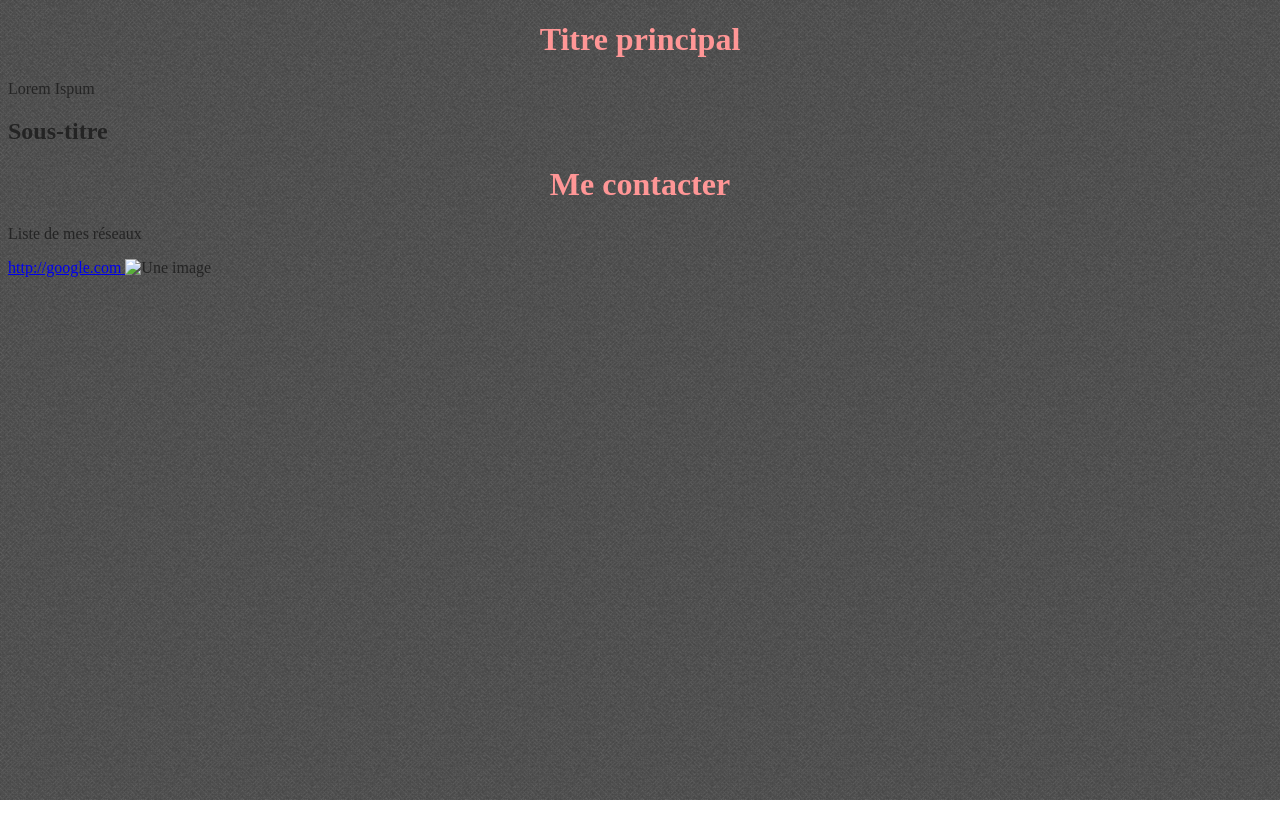
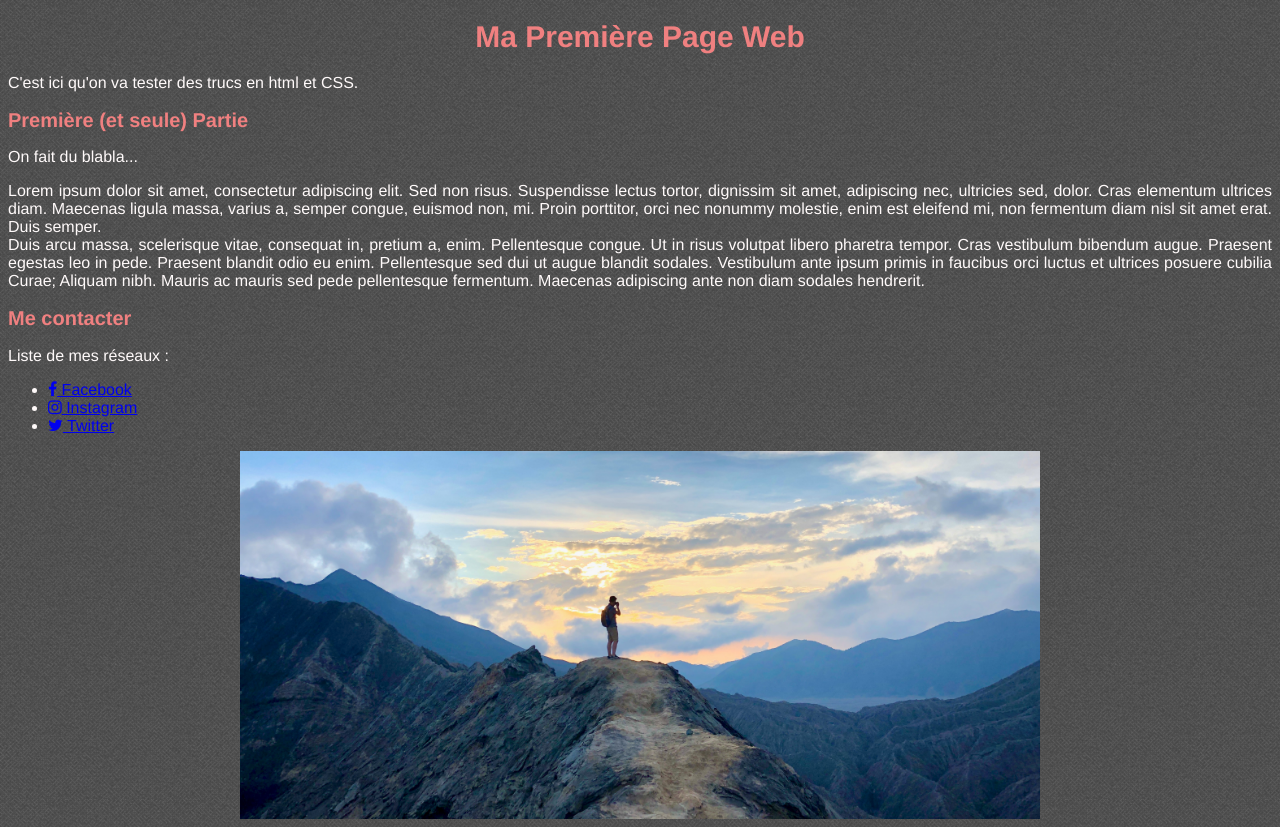
Before and after one commit to MickaelKohler/html_css_test, a plain HTML site: page index.html in a window 1280 px wide. Before the commit the page ends 800 px from the top, so only its background shows below. Drawn offline with Linux system fonts and the light colour scheme.

Commit message:
Update index.html and add img

```diff
--- a/index.html
+++ b/index.html
@@ -3,19 +3,35 @@
 
 <head>
 	<meta charset="utf-8">
+	<link rel="stylesheet" href="https://maxcdn.bootstrapcdn.com/font-awesome/4.5.0/css/font-awesome.min.css">
 	<link rel="stylesheet" href="style.css">
-	<title></title>
+	<title> Page Web Test </title>
 </head>
 
 <body>
-	<h1> Titre principal </h1>
-	<p> Lorem Ispum </p>
-	<h2> Sous-titre </h2>
+	<h1> Ma Première Page Web </h1>
 
-	<h1> Me contacter </h1>
-	<p> Liste de mes réseaux </p>
-	<a href="Google">http://google.com </a>
-	<img src="img/image1.png" alt="Une image">
+
+	<p> C'est ici qu'on va tester des trucs en html et CSS. </p>
+
+
+		<h2> Première (et seule) Partie </h2>
+		<p> On fait du blabla...</p>
+		<p>
+			Lorem ipsum dolor sit amet, consectetur adipiscing elit. Sed non risus. Suspendisse lectus tortor, dignissim sit amet, adipiscing nec, ultricies sed, dolor. Cras elementum ultrices diam. Maecenas ligula massa, varius a, semper congue, euismod non, mi. Proin porttitor, orci nec nonummy molestie, enim est eleifend mi, non fermentum diam nisl sit amet erat. Duis semper.
+			<br>
+			Duis arcu massa, scelerisque vitae, consequat in, pretium a, enim. Pellentesque congue. Ut in risus volutpat libero pharetra tempor. Cras vestibulum bibendum augue. Praesent egestas leo in pede. Praesent blandit odio eu enim. Pellentesque sed dui ut augue blandit sodales. Vestibulum ante ipsum primis in faucibus orci luctus et ultrices posuere cubilia Curae; Aliquam nibh. Mauris ac mauris sed pede pellentesque fermentum. Maecenas adipiscing ante non diam sodales hendrerit.
+		</p>
+
+		<h2> Me contacter </h2>
+		<p> Liste de mes réseaux : </p>
+		<ul>
+			<li><a href="https://www.facebook.com/kidlambda"> <i class="fa fa-facebook"></i> Facebook </a></li>
+			<li><a href="https://www.instagram.com/kidx"> <i class="fa fa-instagram"></i> Instagram </a></li>
+			<li><a href="https://twitter.com/KidLambda"> <i class="fa fa-twitter"></i> Twitter </a></li>
+		</ul>
+
+	<img class="displayed" src="img/landscape.jpeg" alt="Image Responsive">
 
 </body>
 </html>
--- a/style.css
+++ b/style.css
@@ -1,12 +1,30 @@
-h1{
-	front-size: 30px;
+h1 {
+	font-size: 30px;
+	font-family: Helvetica, sans-serif;
 	text-align: center;
-	color: #FF9696;
+	color: lightcoral;
 }
 
-body{
-	front-size: 16px;
-	front-family: Helvetica, sans-serif;
-	color: #242424;
+h2 {
+	font-size: 20px;
+	font-family: Helvetica, sans-serif;
+	text-align: left;
+	color: lightcoral;
+}
+
+body {
+	font-size: 16px;
+	font-family: Helvetica, sans-serif;
+	color: #FFFAFA;
+	text-align: justify;
 	background-image: url(img/tweed.png);
 }
+
+IMG.displayed {
+    display: block;
+    margin-left: auto;
+    margin-right: auto;
+    width: 100%;
+    max-width: 800px;
+  	height: auto;
+}
```
Also changed, not shown: img/landscape.jpeg (added), 1 other file.
